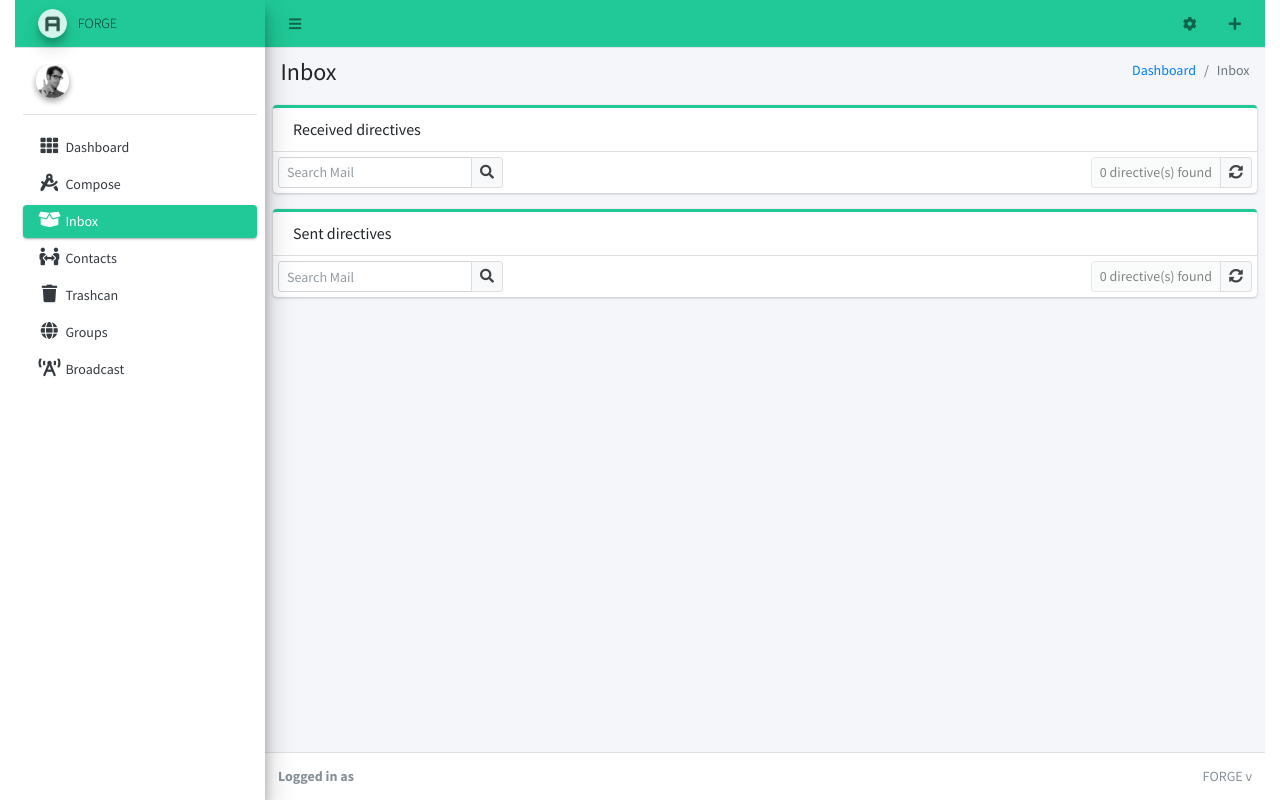
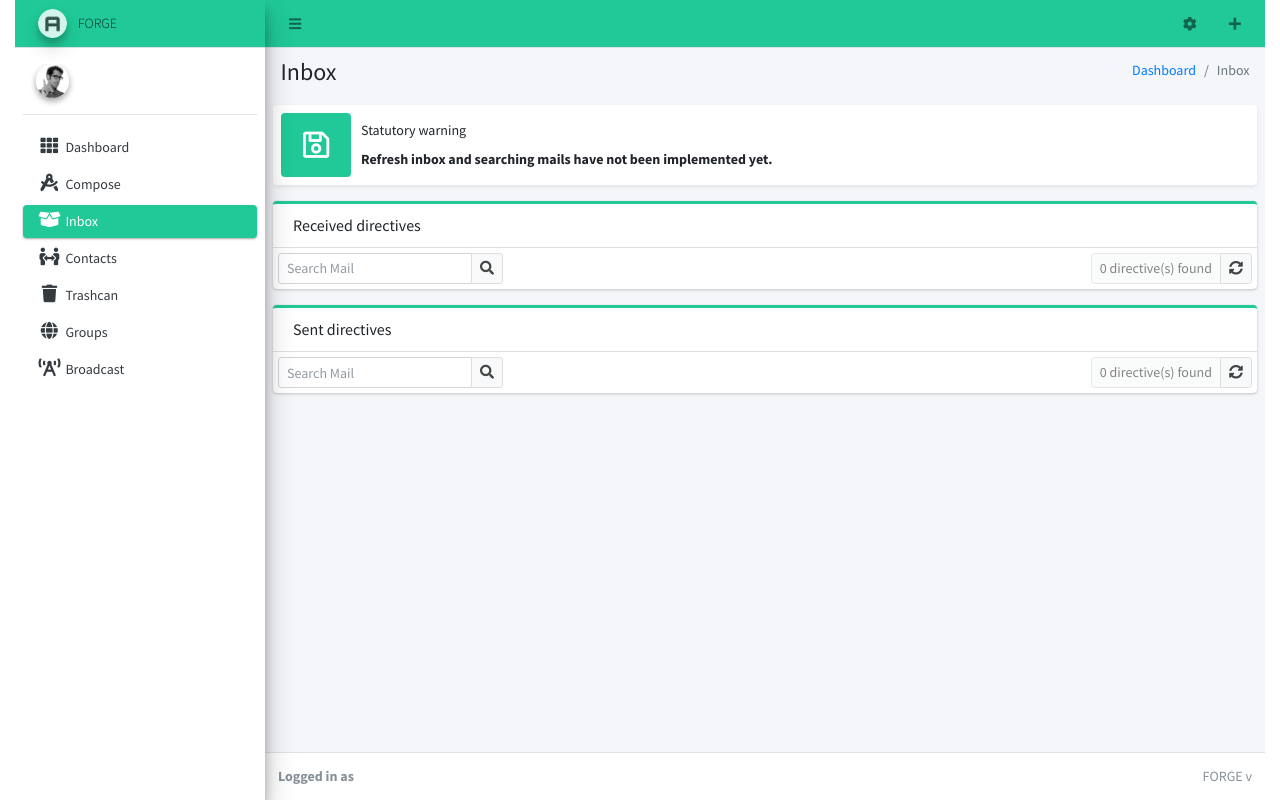
Before and after one commit to astrosonic/forge, a Flask app: template templates/inbxpoge.html in a window 1280 px wide. Run offline with Flask 2, Linux system fonts and the light colour scheme; the template is opened without the code that fills it, so the values that code supplies are empty; some libraries are stand-ins or nearby versions.

Commit message:
Added statutory warning for unimplemented things
Searching and refreshing mails have not been implemented yet

```diff
--- a/templates/inbxpoge.html
+++ b/templates/inbxpoge.html
@@ -68,6 +68,16 @@
               <li class="breadcrumb-item active">Inbox</li>
             </ol>
           </div>
+        </div>
+      </div>
+    </section>
+
+    <section class="content">
+      <div class="info-box shadow-sm">
+        <span class="info-box-icon bg-teal"><i class="far fa-save"></i></span>
+        <div class="info-box-content">
+          <span class="info-box-text">Statutory warning</span>
+          <span class="info-box-number">Refresh inbox and searching mails have not been implemented yet.</span>
         </div>
       </div>
     </section>
```
